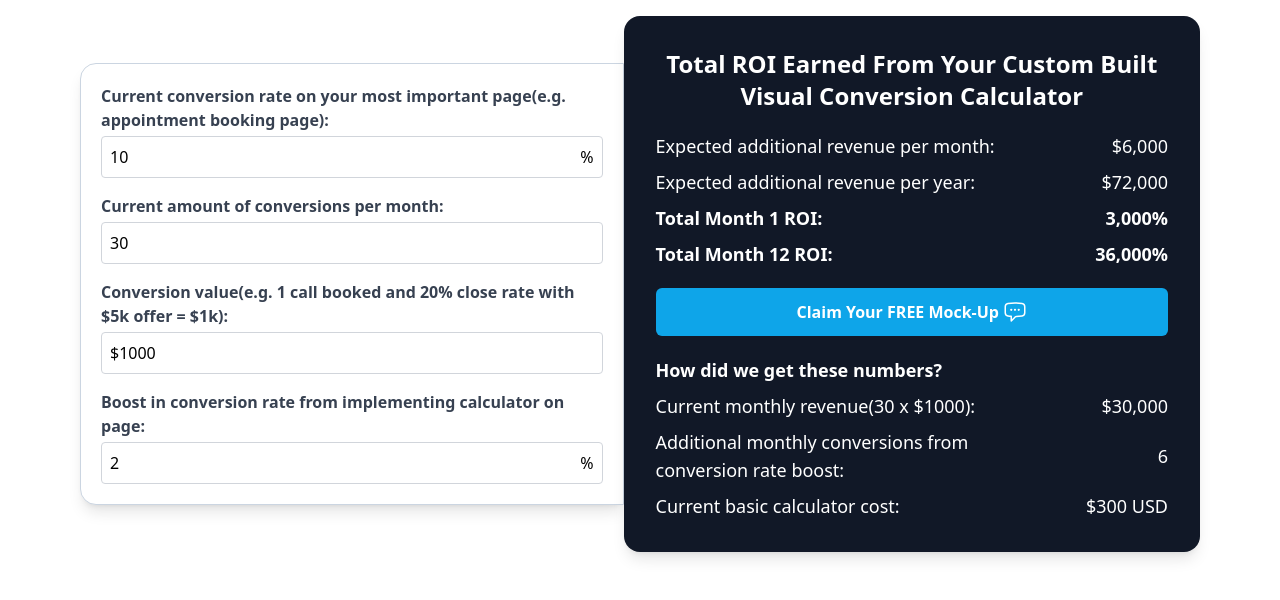
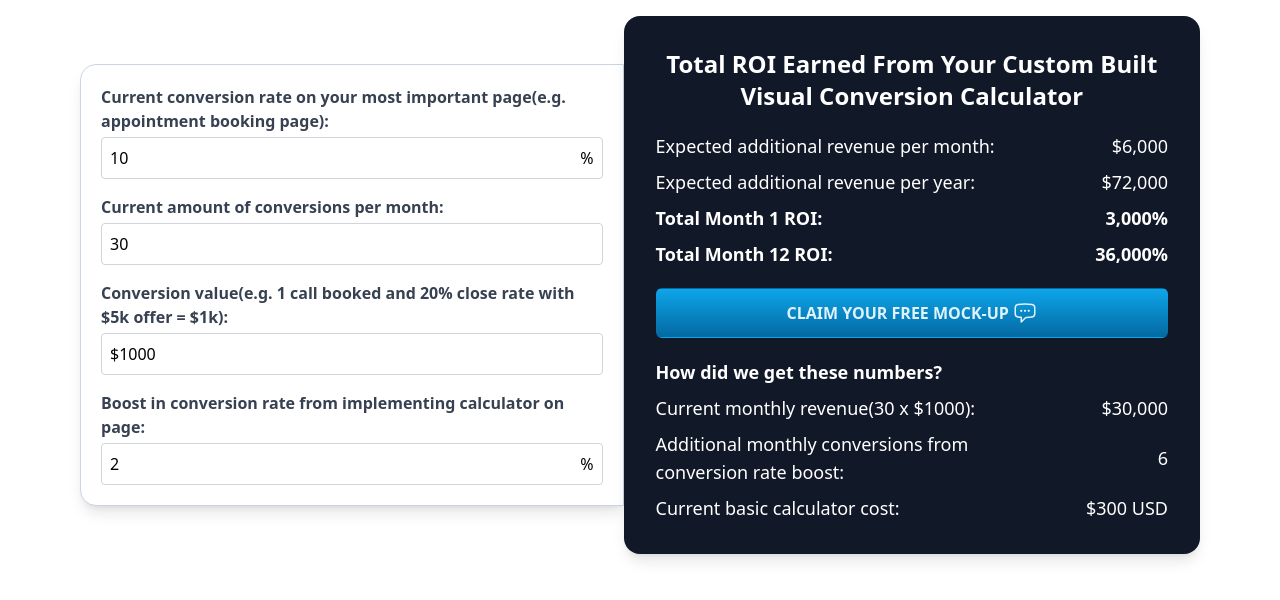
Before and after one commit to JT-Martin/visual-conversion-roi-calc, a Svelte app: page / in a window 1280 px wide. Shown: the top 600 px of the page. Built offline with nearby package versions, Linux system fonts and the light colour scheme.

Commit message:
updated button

```diff
--- a/src/App.svelte
+++ b/src/App.svelte
@@ -216,10 +216,13 @@
         </div>
       </div>
       <a
-        class="flex items-center justify-center gap-1 rounded-md bg-sky-500 p-3 font-sans font-black text-white transition-all hover:bg-sky-600"
+        class="group relative flex items-center justify-center gap-1 overflow-hidden rounded-md border border-transparent bg-gradient-to-b from-sky-500 to-sky-700 p-3 font-sans font-bold uppercase text-sky-100 transition-all duration-200 hover:from-emerald-500 hover:to-emerald-700 hover:shadow-md hover:shadow-emerald-700"
         href="https://www.facebook.com/joshua.martin.9003/"
         target="_blank"
       >
+        <span
+          class="absolute right-0 -mt-12 h-32 w-8 translate-x-12 rotate-12 transform bg-white opacity-10 transition-all duration-1000 ease-in-out group-hover:-translate-x-[700px]"
+        ></span>
         <span class="cta-button">Claim Your FREE Mock-Up</span>
         <svg
           xmlns="http://www.w3.org/2000/svg"
```
